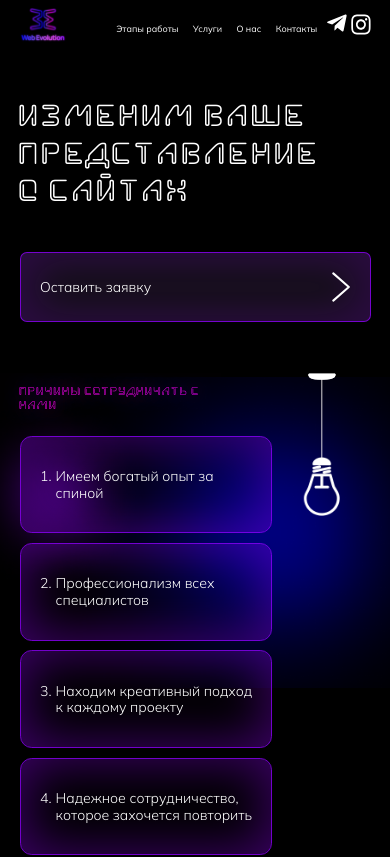
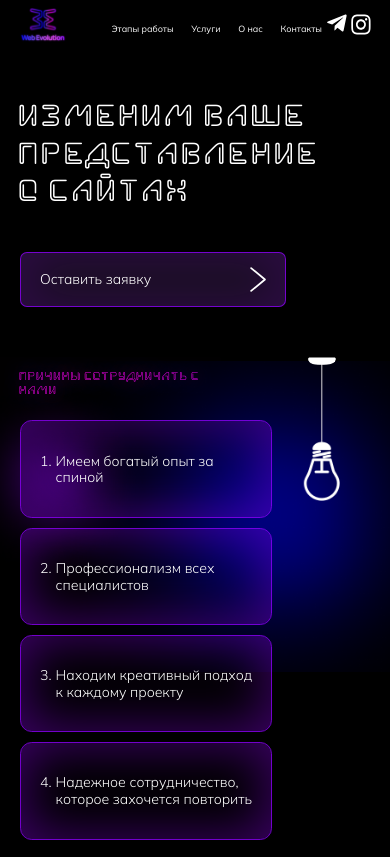
Before and after one commit to WebEvolutionApp/Front, a React (Vite) app: page / in a window 390 px wide. Shown: the top 857 px of the page. Built offline with nearby package versions, Linux system fonts and the light colour scheme.

Commit message:
commit before switching

```diff
--- a/src/components/Header/Header.jsx
+++ b/src/components/Header/Header.jsx
@@ -7,9 +7,7 @@ function Header() {
       <div className={s['content']}>
         <a className={s['header-logo-link']} href="#"><img className={s['header-logo']} src="./icons/logo-web-evolution.svg" alt="Logo Web Evolution" /></a>
 
-        <nav className={s['navbar']}>
           <Links menuStyle={s.headerNavbar__Menu} />
-        </nav>
 
         <div className={s['header-socials']}>
           <a href="#"><img className={s['header-socials-img']} src="./icons/telegram.svg" alt="Telegram" /></a>
--- a/src/components/Header/Header.module.scss
+++ b/src/components/Header/Header.module.scss
@@ -22,9 +22,14 @@
       }
     }
 
+
 .headerNavbar__Menu {
+  list-style: none;
   display: flex;
-  gap: 3.6979vw;
+  flex-wrap: nowrap;
+  justify-content: space-between;
+  width: 60%;
+  padding-right: 0;
 }
 
 
--- a/src/components/ui/Button/Button.module.scss
+++ b/src/components/ui/Button/Button.module.scss
@@ -29,8 +29,8 @@
 
 @media only screen and (max-width: 576px) {
 	.button {
-    width: 100%;
-    height: 18vw;
+    width: 76%;
+    height: 14vw;
     border-radius: 1.8vw;
   box-shadow: inset 0 0 10vw 4vw rgba(150, 0, 255, 0.2);
   padding: 0 5vw 0 5vw;
@@ -45,6 +45,6 @@
   }
 
   .button__img {
-    width: 4.7vw;
+    width: 4vw;
   }
 }
--- a/src/components/ui/Links/styles.module.scss
+++ b/src/components/ui/Links/styles.module.scss
@@ -10,7 +10,7 @@
       position: absolute;
       left: 0;
       bottom: -0.4vw;
-      height: 2px;
+      height: 1px;
       width: 0;
       background-color: $mainWhite;
       transition: width 0.3s ease;
```
